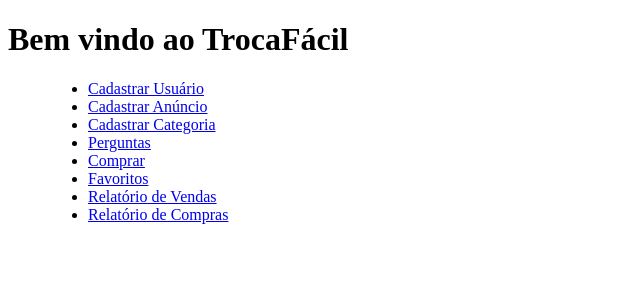
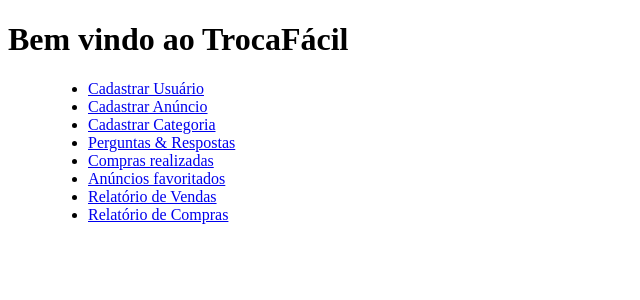
Before and after one commit to fabiokusaba/toledo-ecommerce, a Flask app: page / in a window 1280 px wide. Shown: the top 300 px of the page, without its empty margins (0-640 px from the left). Run offline with Flask 3, Linux system fonts and the light colour scheme.

Commit message:
atualização: alteração dos nomes do menu da página inicial

```diff
--- a/templates/index.html
+++ b/templates/index.html
@@ -19,13 +19,13 @@
                 <a href={{url_for("rota_categoria")}}> Cadastrar Categoria</a>
             </li>
             <li>
-                <a href={{url_for("pergunta_anuncio")}}>Perguntas</a>
+                <a href={{url_for("pergunta_anuncio")}}>Perguntas & Respostas</a>
             </li>
             <li>
-                <a href={{url_for("compra_anuncio")}}>Comprar</a>
+                <a href={{url_for("compra_anuncio")}}>Compras realizadas</a>
             </li>
             <li>
-                <a href={{url_for("anuncio_favorito")}}>Favoritos</a>
+                <a href={{url_for("anuncio_favorito")}}>Anúncios favoritados</a>
             </li>
             <li>
                 <a href={{url_for("relatorio_venda")}}>Relatório de Vendas</a>
```
